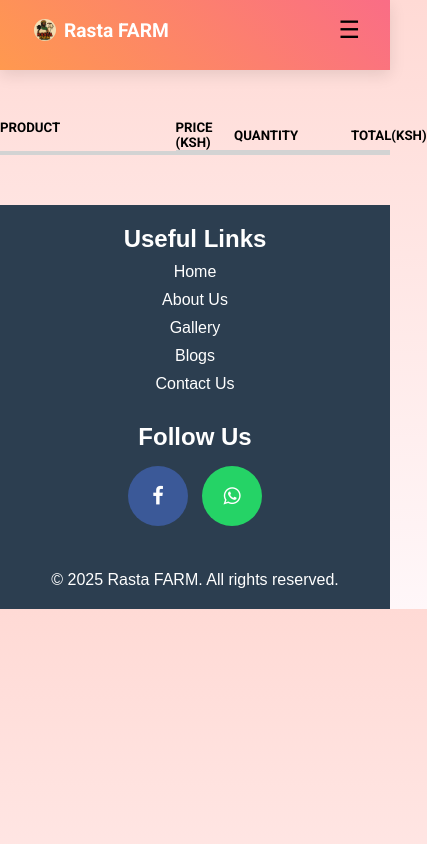
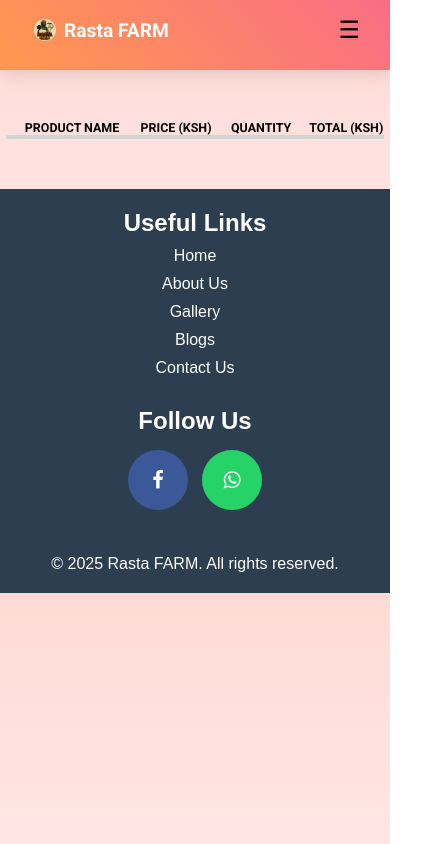
Before and after one commit to Onesmus123/Shopping-Cart, a plain HTML site: page cart.html in a window 390 px wide. Shown: the whole page, 427 px wide, since content can reach past the window. Drawn offline with nearby package versions, Linux system fonts and the light colour scheme.

Commit message:
Fixed the cart page

```diff
--- a/cart.html
+++ b/cart.html
@@ -45,10 +45,10 @@
 
     <div class="products-container">
         <div class="product-header">
-            <h5 class="product-title">PRODUCT</h5>
+            <h5 class="product-title">PRODUCT NAME</h5>
             <h5 class="price">PRICE (KSH)</h5>
             <h5 class="quantity">QUANTITY</h5>
-            <h5 class="total">TOTAL(KSH)</h5>
+            <h5 class="total">TOTAL (KSH)</h5>
         </div>
         <div class="products">
             <!-- Cart items will be injected here by JavaScript -->
--- a/styles.css
+++ b/styles.css
@@ -618,13 +618,15 @@ button {
     width: 100%;
     max-width: 650px;
     display: flex;
+    text-align: center;
     justify-content: flex-start;
-    border-bottom: 4px solid lightgray;
+    border-bottom: 3px solid lightgray;
     margin: 0 auto;
 }
 
 .product-title{
     width: 45%;
+    border-bottom: 1px solid lightgray;
 }
 
 .price {
@@ -632,20 +634,26 @@ button {
     border-bottom: 1px solid lightgray;
     display: flex;
     align-items: center;
+    text-align: center;
+    justify-content: center;
 }
 
 .quantity {
-    width: 30%;
+    width: 25%;
     border-bottom: 1px solid lightgray;
     display: flex;
     align-items: center;
+    text-align: center;
+    justify-content: center;
 }
 
 .total {
-    width: 10%;
+    width: 15%;
     border-bottom: 1px solid lightgray;
     display: flex;
     align-items: center;
+    text-align: center;
+    justify-content: center;
 }
 
 .product {
@@ -674,7 +682,7 @@ button {
 .basketTotalContainer {
     display: flex;
     justify-content: flex-end;
-    width: 100%;
+    width: 95%;
     padding: 10px 0;
 }
 
@@ -685,6 +693,83 @@ button {
 .basketTotal {
     width: 10%;
 }
+
+@media screen and (max-width: 768px) {
+  .products-container {
+    width: 97%;
+    font-size: 15px;
+}
+
+.products-container ion-icon {
+    margin-left: 6px;
+    margin-right: 6px;
+}
+
+.product-header{
+    width: 100%;
+    display: flex;
+    text-align: center;
+    justify-content: flex-start;
+    margin: 0 auto;
+}
+
+.product-title{
+    width: 35%;
+}
+
+.price {
+    width: 20%;
+    display: flex;
+    align-items: center;
+    text-align: center;
+}
+
+.quantity {
+    width: 25%;
+    display: flex;
+    align-items: center;
+}
+
+.total {
+    width: 20%;
+    display: flex;
+    align-items: center;
+    text-align: center;
+}
+
+.product {
+    width: 35%;
+    padding: 10px 0;
+    justify-content: center;
+}
+
+.products {
+    width: 100%;
+    display: flex;
+    flex-wrap: wrap;
+}
+
+.products img {
+    width: 65px;
+}
+
+.basketTotalContainer {
+    display: flex;
+    justify-content: flex-end;
+    width: 90%;
+    padding: 10px 0;
+    gap: 20px;
+}
+
+.basketTotalTitle {
+    width: 30%;
+}
+
+.basketTotal {
+    width: 10%;
+}
+}
+
 
 /* About Section */
 /* About Section Updated */
```
